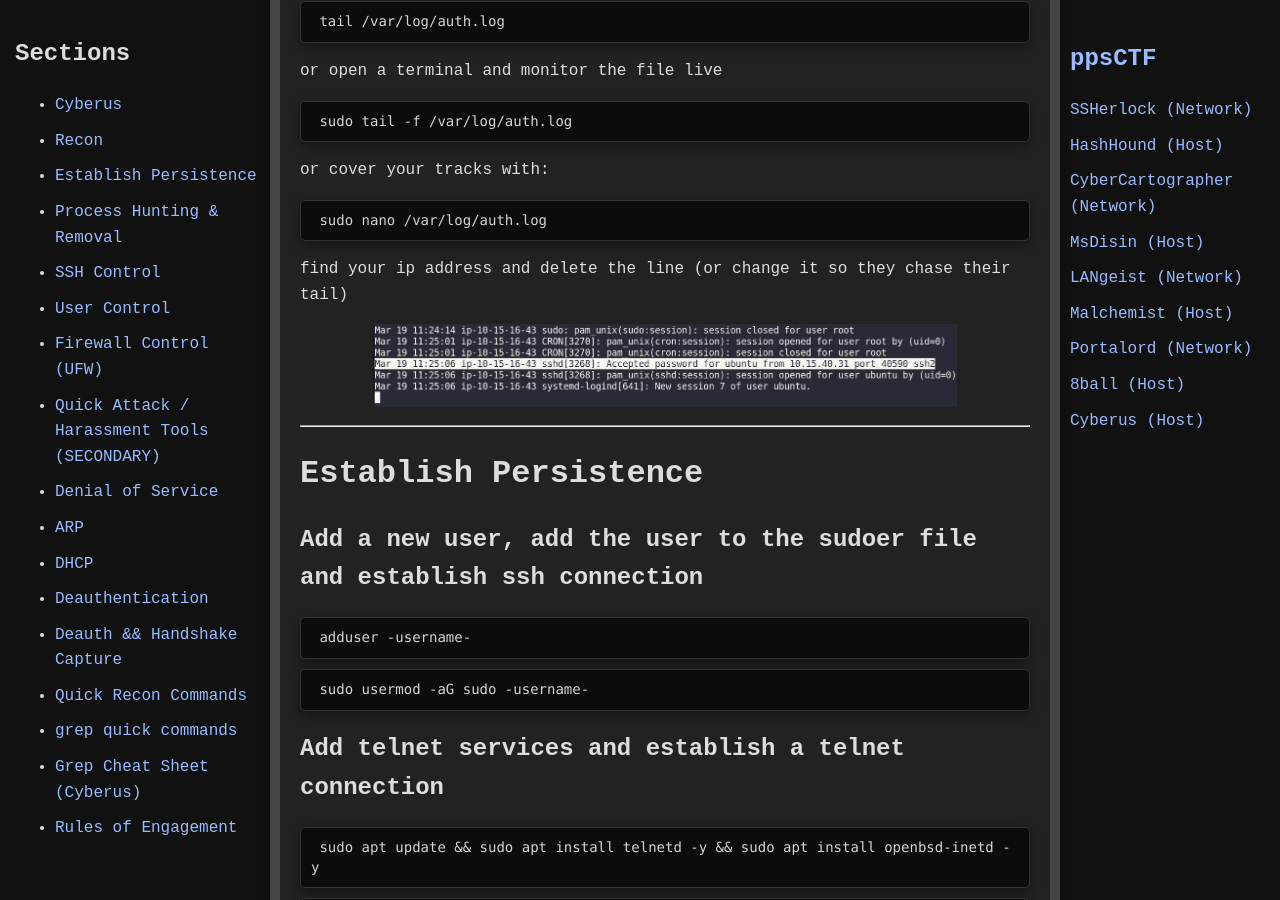
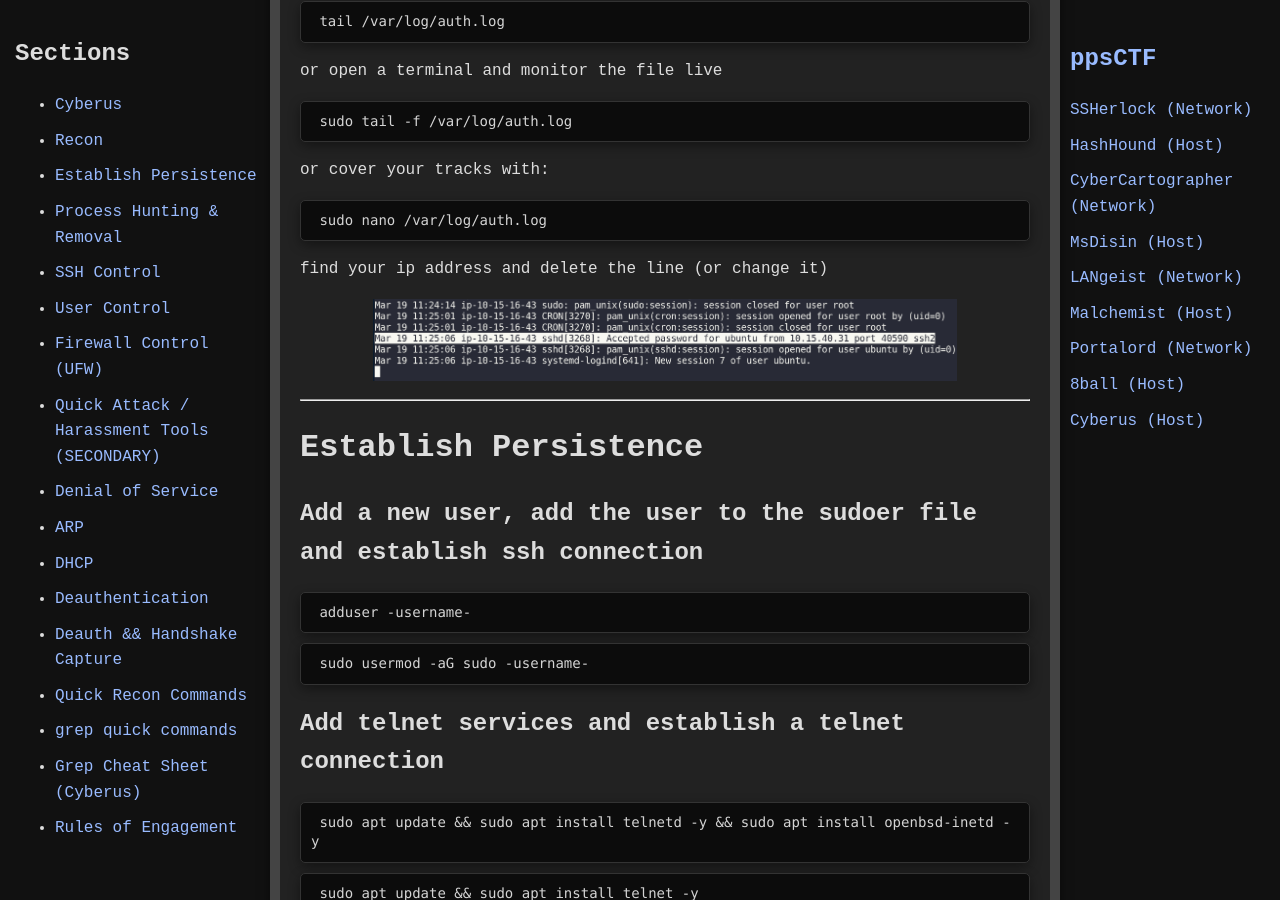
Before and after one commit to jboyce1/ppsCTF, a Jekyll site: the page built from classes/cyberus/cyberus.md, in a window 1280 px wide and 900 px high, scrolled down 2432 px. Built offline with Jekyll 4.4.1, drawn with Linux system fonts in a browser that asks for light colours.

Commit message:
Update cyberus.md

```diff
--- a/classes/cyberus/cyberus.md
+++ b/classes/cyberus/cyberus.md
@@ -87,7 +87,7 @@
 
 <div class="terminal"> sudo nano /var/log/auth.log </div>
 
-find your ip address and delete the line (or change it so they chase their tail)
+find your ip address and delete the line (or change it)
 
 <div style="text-align: center;">
   <img src="{{ 'classes/cyberus/images/authlog.png' | relative_url }}" alt="" style="max-width: 80%; height: auto;">
```
